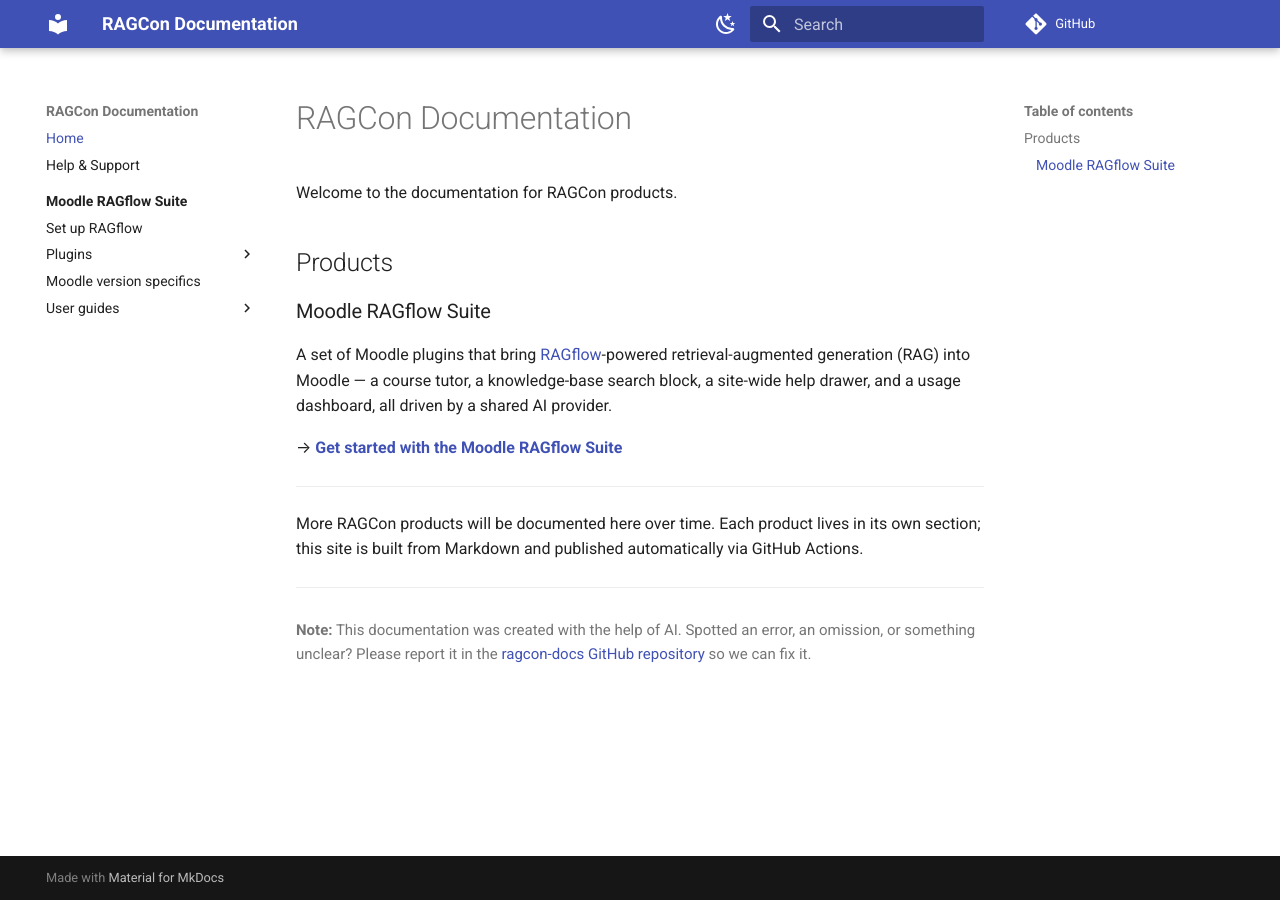
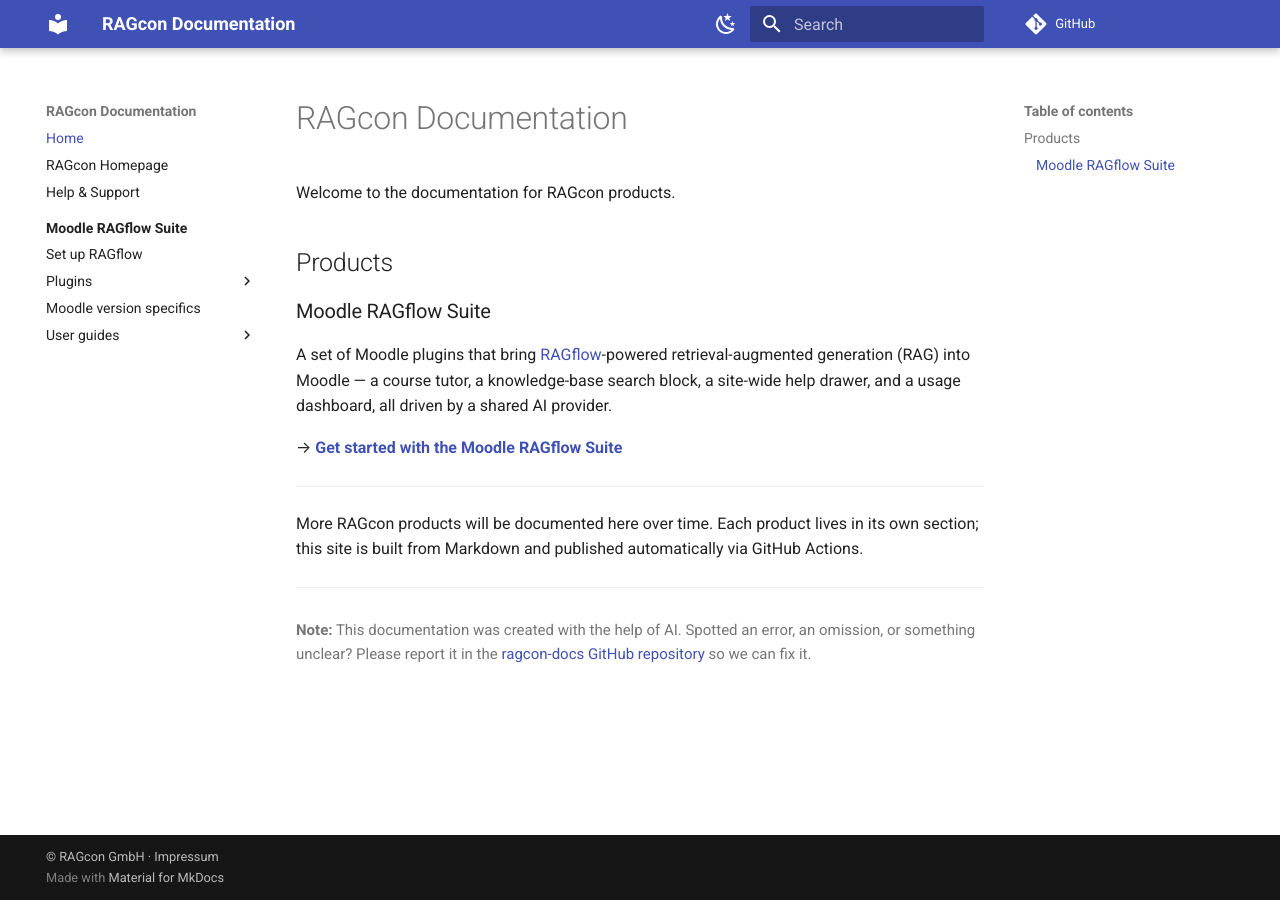
Before and after one commit to ragcon-ai/ragcon-docs, an MkDocs documentation site: the page built from docs/index.md, in a window 1280 px wide. Built offline with MkDocs 1.6.1 and Material for MkDocs 9.7.7, drawn with Linux system fonts in a browser that asks for light colours; comment, search, counter and statistics services are not loaded.

Commit message:
Brand spelling "RAGcon"; add Impressum footer + homepage nav link
Correct the brand spelling to RAGcon (not RAGCon) across the site. Add a
global Impressum link (https://www.ragcon.ai/impressum/) in the footer on every
page, and a "RAGcon Homepage" entry under Home linking to https://www.ragcon.ai.

Co-authored-by: Andre-learnbox <190774222+Andre-learnbox@users.noreply.github.com>
Co-authored-by: Claude Opus 4.8 <noreply@anthropic.com>

```diff
--- a/docs/index.md
+++ b/docs/index.md
@@ -1,6 +1,6 @@
-# RAGCon Documentation
+# RAGcon Documentation
 
-Welcome to the documentation for RAGCon products.
+Welcome to the documentation for RAGcon products.
 
 ## Products
 
@@ -14,5 +14,5 @@ drawer, and a usage dashboard, all driven by a shared AI provider.
 
 ---
 
-More RAGCon products will be documented here over time. Each product lives in its own section;
+More RAGcon products will be documented here over time. Each product lives in its own section;
 this site is built from Markdown and published automatically via GitHub Actions.
--- a/mkdocs.yml
+++ b/mkdocs.yml
@@ -1,8 +1,11 @@
-site_name: RAGCon Documentation
-site_description: Documentation for RAGCon products, starting with the Moodle RAGflow plugin suite.
+site_name: RAGcon Documentation
+site_description: Documentation for RAGcon products, starting with the Moodle RAGflow plugin suite.
 site_url: https://docs.ragcon.ai/
 repo_url: https://github.com/ragcon-ai/ragcon-docs
 edit_uri: edit/main/docs/
+# Shown in the footer on every page.
+copyright: >
+  &copy; RAGcon GmbH &middot; <a href="https://www.ragcon.ai/impressum/">Impressum</a>
 
 theme:
   name: material
@@ -43,10 +46,11 @@ markdown_extensions:
 plugins:
   - search
 
-# Sections are top-level folders under docs/. Add a new RAGCon product as its own
+# Sections are top-level folders under docs/. Add a new RAGcon product as its own
 # folder + nav block; the deploy workflow's path filter keeps builds scoped to changes.
 nav:
   - Home: index.md
+  - RAGcon Homepage: https://www.ragcon.ai
   - Help &amp; Support: support.md
   - Moodle RAGflow Suite:
       - moodle-ragflow/index.md
```
Also changed, not shown: README.md (+4 -4 lines), docs/support.md (+3 -3 lines).
